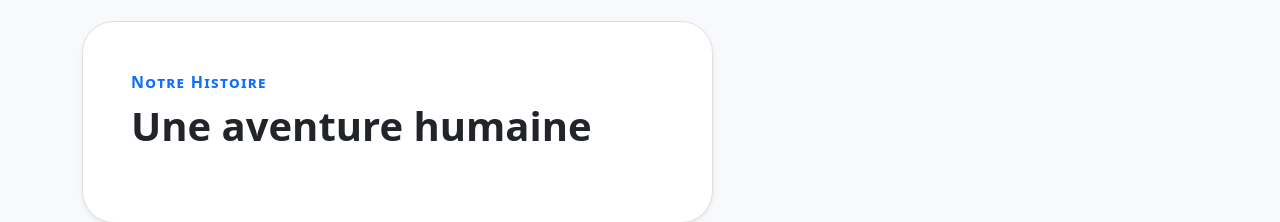
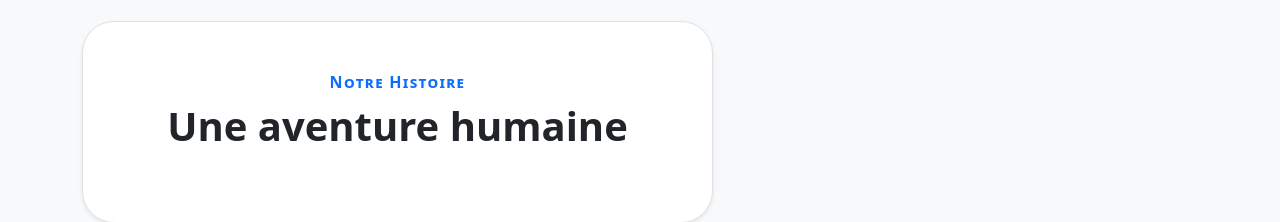
Before and after one commit to yassine-el-maghraoui/Polyjoule, a Next.js app: page /presentation in a window 1280 px wide. Shown: the part 726-948 px from the top of the page. Built offline with nearby package versions, Linux system fonts and the light colour scheme; no server answers; the database is empty.

Commit message:
FIX : problème de centrage de la page de présentation

```diff
--- a/app/(site)/presentation/page.jsx
+++ b/app/(site)/presentation/page.jsx
@@ -71,8 +71,8 @@ export default async function PresentationPage() {
             {/* History Column - Now Second (Right) */}
             <div className="col-lg-7">
               <div className="bg-white p-5 rounded-5 shadow-sm border">
-                <span className="text-primary fw-bold small-caps mb-2 d-block">Notre Histoire</span>
-                <h2 className="h1 fw-bold mb-4 text-dark">Une aventure humaine</h2>
+                <span className="text-primary fw-bold small-caps mb-2 d-block text-center">Notre Histoire</span>
+                <h2 className="h1 fw-bold mb-4 text-dark text-center">Une aventure humaine</h2>
                 <div className="text-secondary fs-5" dangerouslySetInnerHTML={{ __html: data.bodyHtml ?? '' }} />
               </div>
             </div>
```
